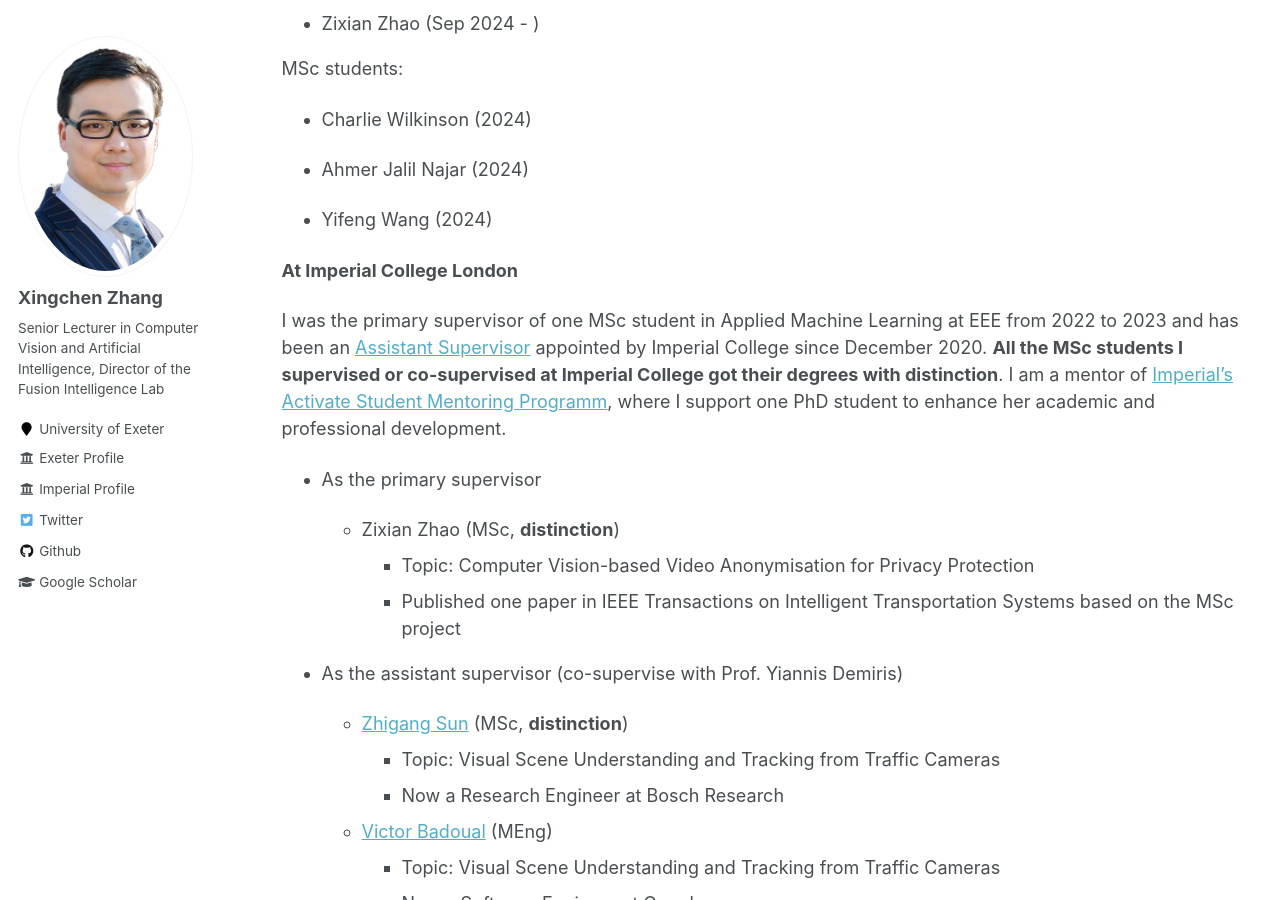
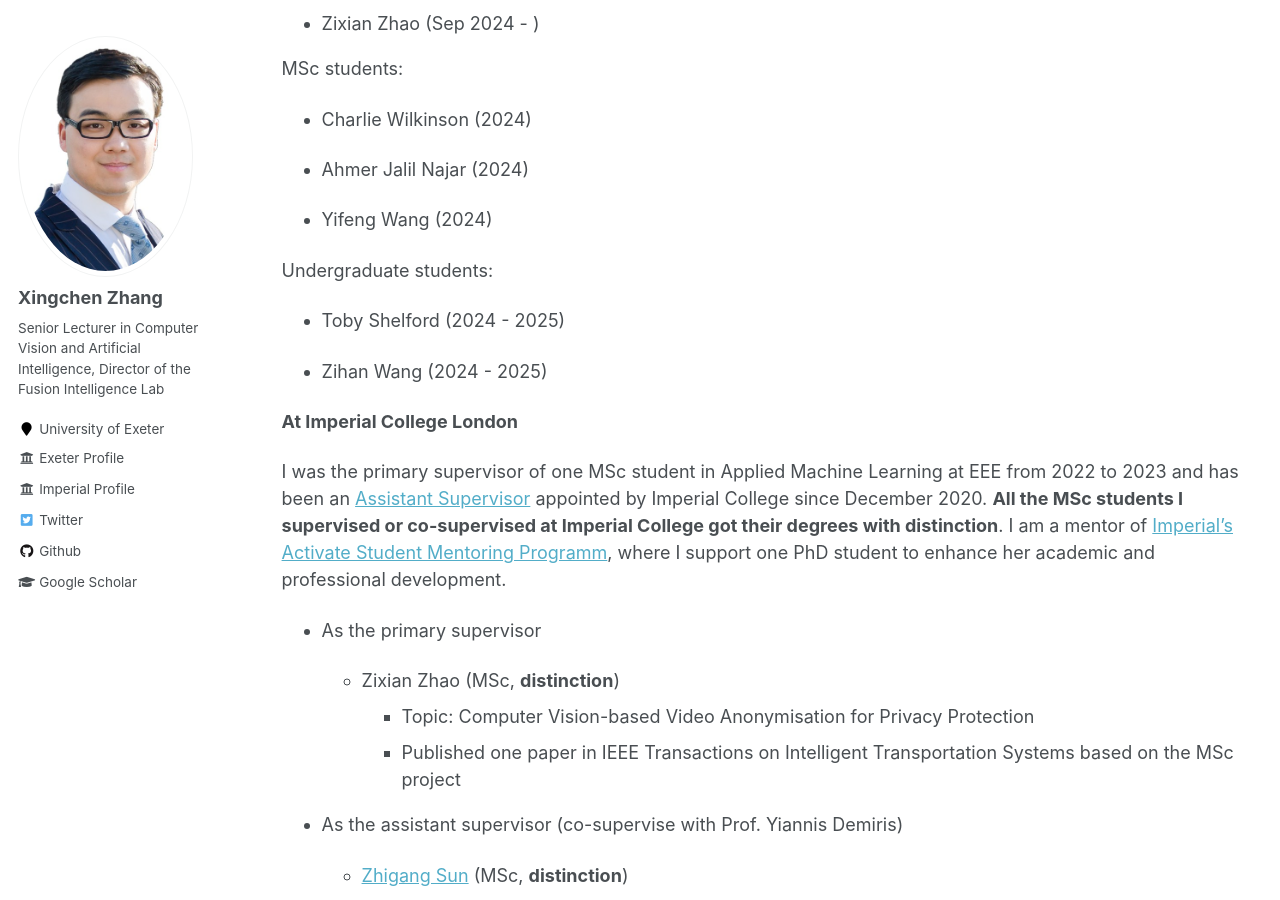
Before and after one commit to xingchenzhang/xingchenzhang.github.io, a Jekyll site: the page built from _pages/supervision.md, in a window 1280 px wide and 900 px high, scrolled down 332 px. Built offline with Jekyll 4.4.1, drawn with Linux system fonts in a browser that asks for light colours.

Commit message:
update undergraduate students

```diff
--- a/_pages/supervision.md
+++ b/_pages/supervision.md
@@ -21,6 +21,12 @@ MSc students:
 - Ahmer Jalil Najar (2024)
 
 - Yifeng Wang (2024)
+
+Undergraduate students:
+
+- Toby Shelford (2024 - 2025)
+
+- Zihan Wang (2024 - 2025)
 
 **At Imperial College London**
 
```
